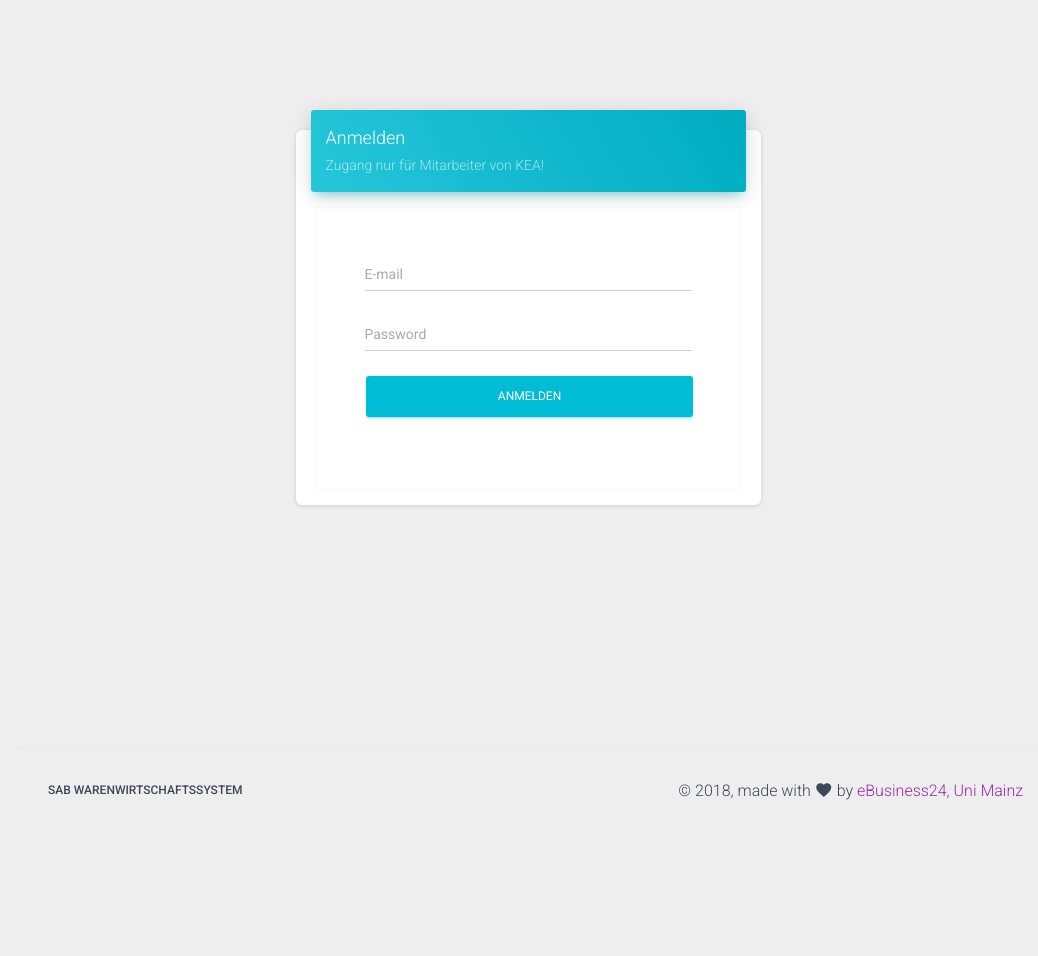
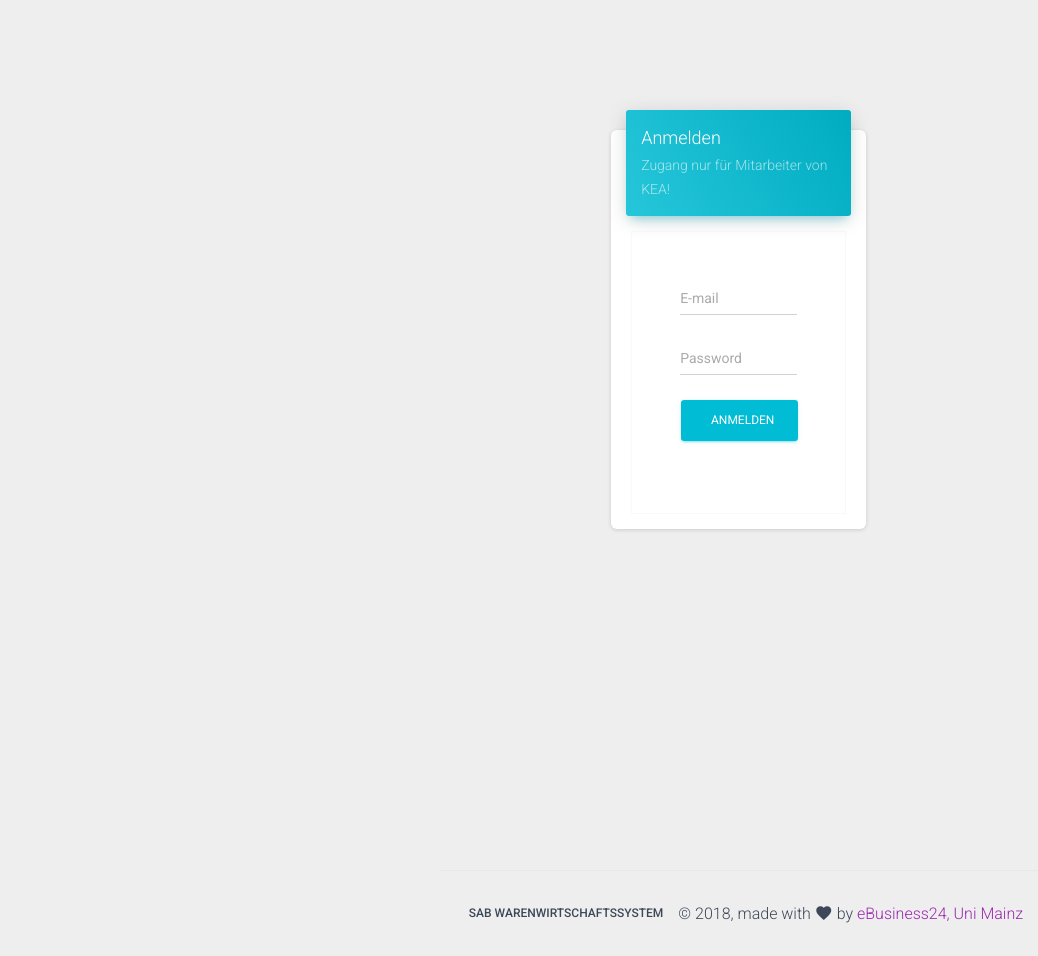
Before and after one commit to michaelwirz/ebusiness24, a PHP site: page /login.php in a window 1280 px wide. Shown: the whole page, without its empty margins (242-1280 px from the left). Before the commit the page ends 800 px from the top, so only its background shows below. Run offline with PHP 8.4, Linux system fonts and the light colour scheme; style sheets or scripts are compiled from the project's sources; some libraries are stand-ins or nearby versions.

Commit message:
no-sidebar-main-panel

```diff
--- a/assets/scss/material-dashboard/_sidebar-and-main-panel.scss
+++ b/assets/scss/material-dashboard/_sidebar-and-main-panel.scss
@@ -387,6 +387,35 @@
     }
 }
 
+.no-sidebar-main-panel{
+    position: relative;
+    float: right;
+    @include transition (0.33s, cubic-bezier(0.685, 0.0473, 0.346, 1));
+
+    > .content{
+        margin-top: 70px;
+        padding: 30px 15px;
+        height: 100vh;
+    }
+
+    > .footer{
+        border-top: 1px solid #e7e7e7;
+    }
+
+    > .navbar{
+        margin-bottom: 0;
+    }
+
+    .header{
+        margin-bottom: 30px;
+
+        .title{
+            margin-top: 10px;
+            margin-bottom: 10px;
+        }
+    }
+}
+
 .perfect-scrollbar-on{
     .sidebar,
     .main-panel{
--- a/login.php
+++ b/login.php
@@ -19,7 +19,7 @@
 
 <body class="">
     <div class="wrapper">
-        <div class="main-panel">
+        <div class="no-sidebar-main-panel">
             <div class="content">
                 <div class="container-fluid">
                     <div class="row justify-content-center">
```
